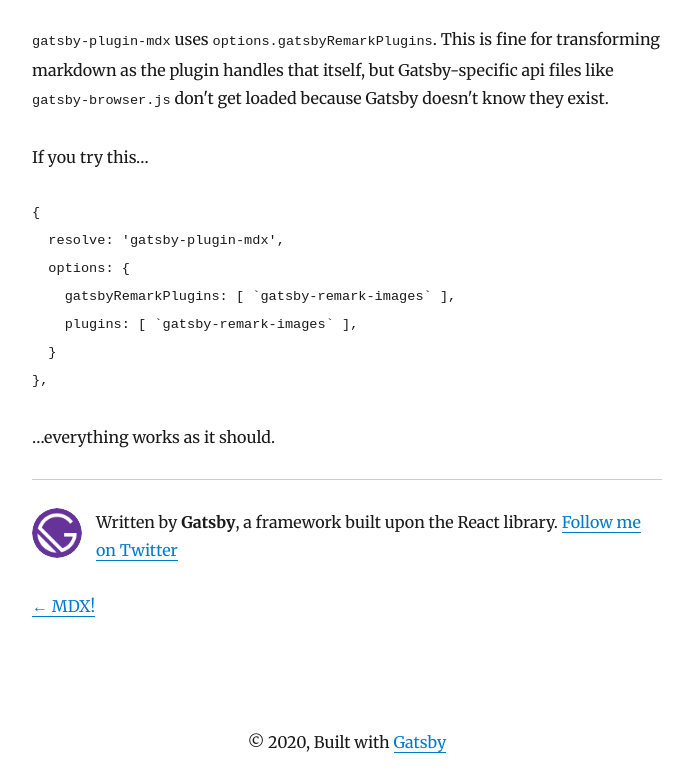
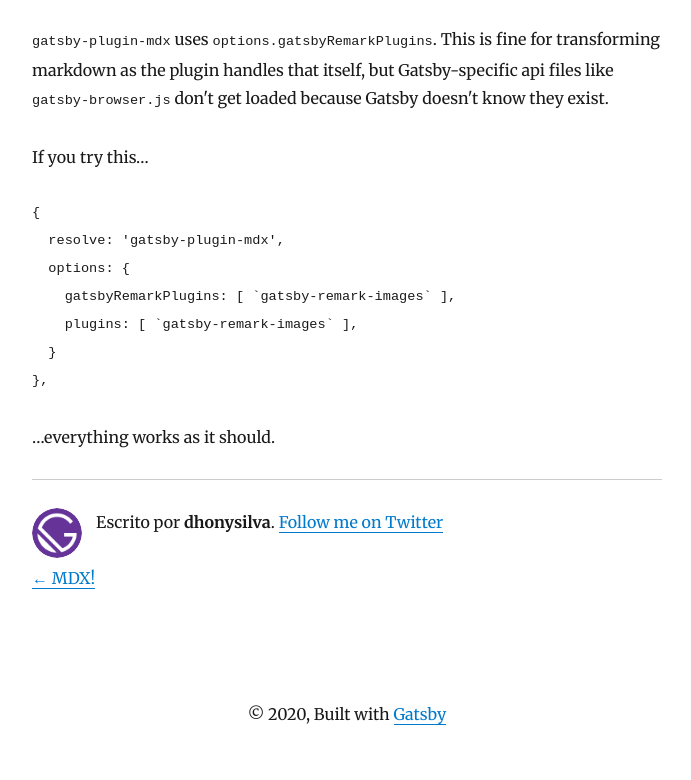
Before and after one commit to dhonysilva/gatsby-blog, a Gatsby site: page /blog/awesome-images/ in a window 1280 px wide. Shown: the part 1077-1857 px from the top of the page, without its empty margins (293-984 px from the left). After the commit the page ends 1829 px from the top, so only its background shows below. Built offline with nearby package versions, Linux system fonts and the light colour scheme; Gatsby itself is replaced by a stand-in of ours; some packages are replaced by stand-ins of ours; code samples lack their colours.

Commit message:
Alteration on Bio Component and siteMetadata

```diff
--- a/gatsby-config.js
+++ b/gatsby-config.js
@@ -1,12 +1,12 @@
 module.exports = {
   siteMetadata: {
     // edit below
-    title: `Gatsby Starter Personal Blog`,
-    author: `Gatsby`,
+    title: `Dhony Silva`,
+    author: `dhonysilva`,
     description: `A starter personal blog with styled components, dark mode, and Netlify CMS.`,
-    siteUrl: `https://gatsby-starter-blog-demo.netlify.com/`,
+    siteUrl: `https://dhony-blog.netlify.app/blog/`,
     social: {
-      twitter: `gatsbyjs`,
+      twitter: `dhonysilva`,
     },
   },
   plugins: [
--- a/src/components/bio.js
+++ b/src/components/bio.js
@@ -34,8 +34,7 @@
               }}
             />
             <p>
-              Written by <strong>{author}</strong>, a framework built upon the
-              React library.
+              Escrito por <strong>{author}</strong>.
               {` `}
               <a href={`https://twitter.com/${social.twitter}`}>
                 Follow me on Twitter
```
